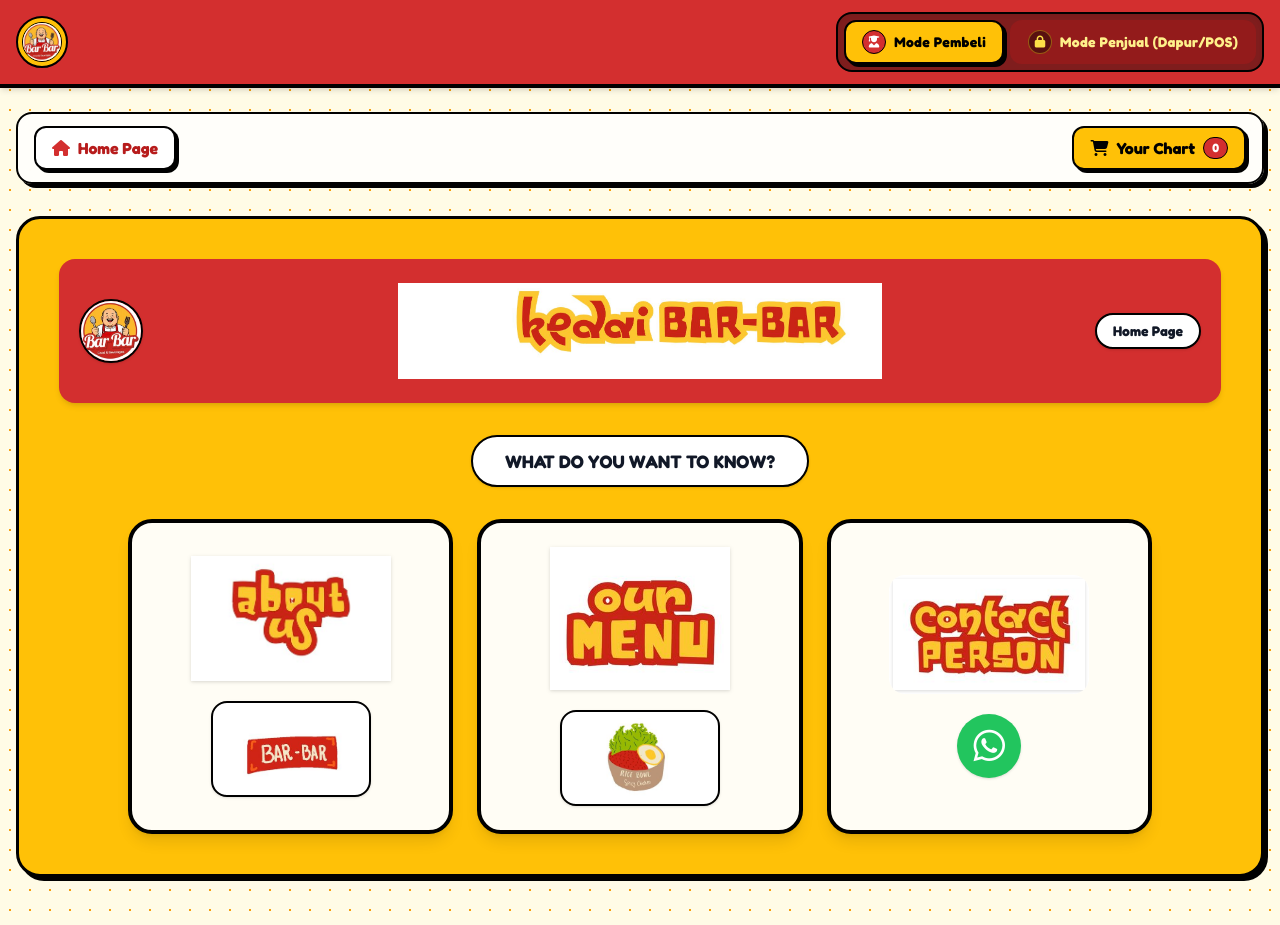
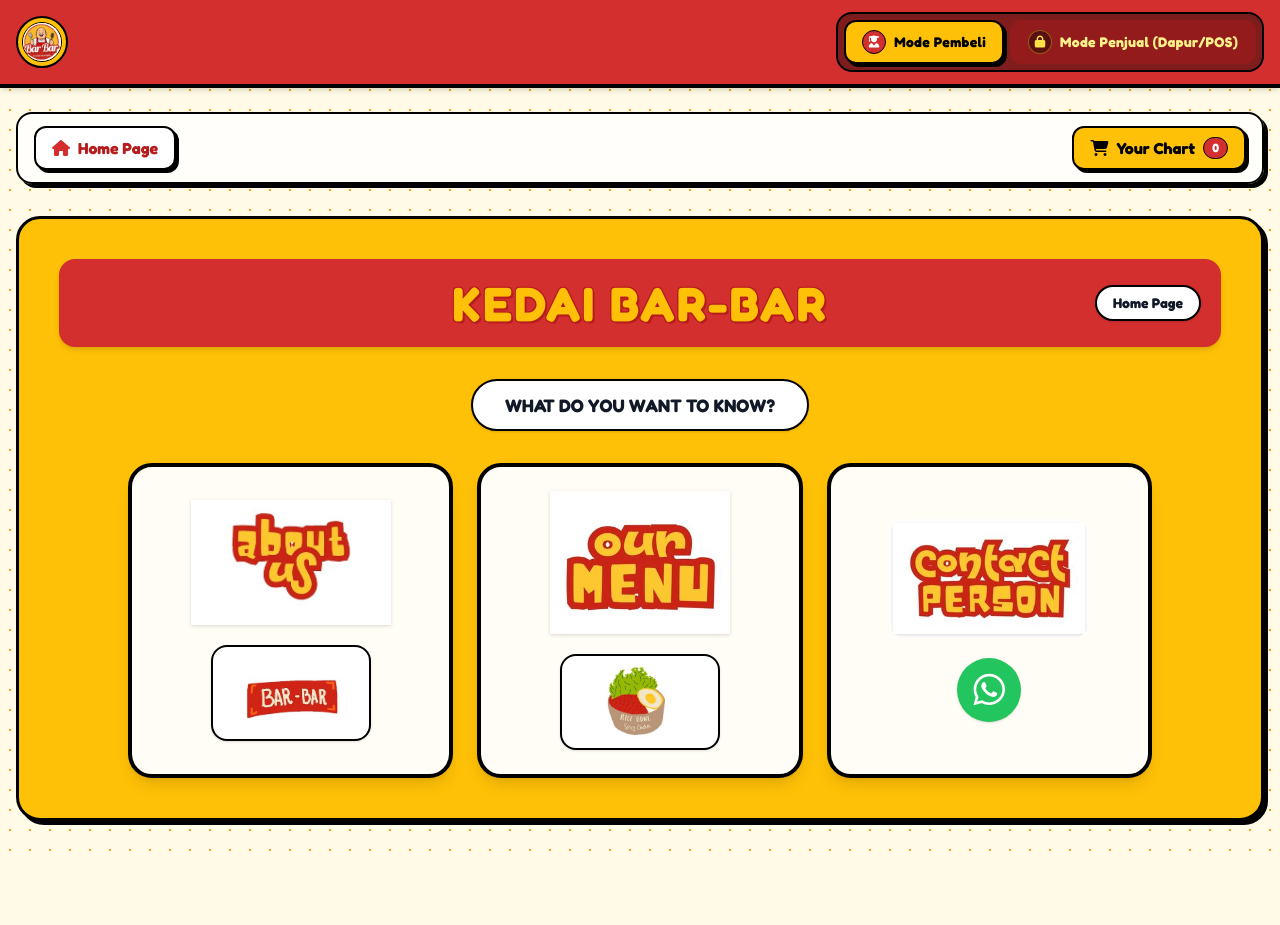
Before and after one commit to ataliemarshasaskia-create/kedaibarbarunj, a plain HTML site: page index.html in a window 1280 px wide. After the commit the page ends 869 px from the top, so only its background shows below. Drawn offline with nearby package versions, Linux system fonts and the light colour scheme; no server answers.

Commit message:
index.html

```diff
--- a/index.html
+++ b/index.html
@@ -143,13 +143,9 @@
             <div class="bg-barbarYellow rounded-3xl p-6 md:p-10 pop-card relative overflow-hidden flex flex-col items-center text-center space-y-8">
 
                 <!-- Top Header banner -->
-                <div class="w-full flex flex-col sm:flex-row items-center justify-center bg-barbarRed p-4 sm:p-5 rounded-2xl border-3 border-black shadow-md relative gap-3">
-                    <div class="sm:absolute sm:left-5 flex items-center justify-center">
-                        <img src="logo barbar.jpg" alt="Logo Bar-Bar" onerror="this.style.display='none';" class="w-14 h-14 sm:w-16 sm:h-16 rounded-full object-cover border-2 border-black shadow">
-                    </div>
-                    <div class="w-full max-w-md md:max-w-lg py-1 flex flex-col items-center justify-center mx-auto text-center">
-                        <img src="kedai barbar.jpg" alt="Kedai Bar-Bar Aesthetic" onerror="this.style.display='none'; this.nextElementSibling.classList.remove('hidden');" class="w-full h-auto max-h-24 object-contain rounded-xl mx-auto">
-                        <h1 class="hidden font-retro text-3xl sm:text-4xl md:text-5xl font-extrabold text-barbarYellow retro-title-stroke tracking-wider uppercase text-center">
+                <div class="w-full flex flex-col sm:flex-row items-center justify-center bg-barbarRed p-4 sm:p-5 rounded-2xl border-3 border-black shadow-md relative gap-3 min-h-[80px]">
+                    <div class="w-full flex items-center justify-center text-center">
+                        <h1 class="font-retro text-3xl sm:text-4xl md:text-5xl font-extrabold text-barbarYellow retro-title-stroke tracking-wider uppercase text-center m-0">
                             KEDAI BAR-BAR
                         </h1>
                     </div>
```
